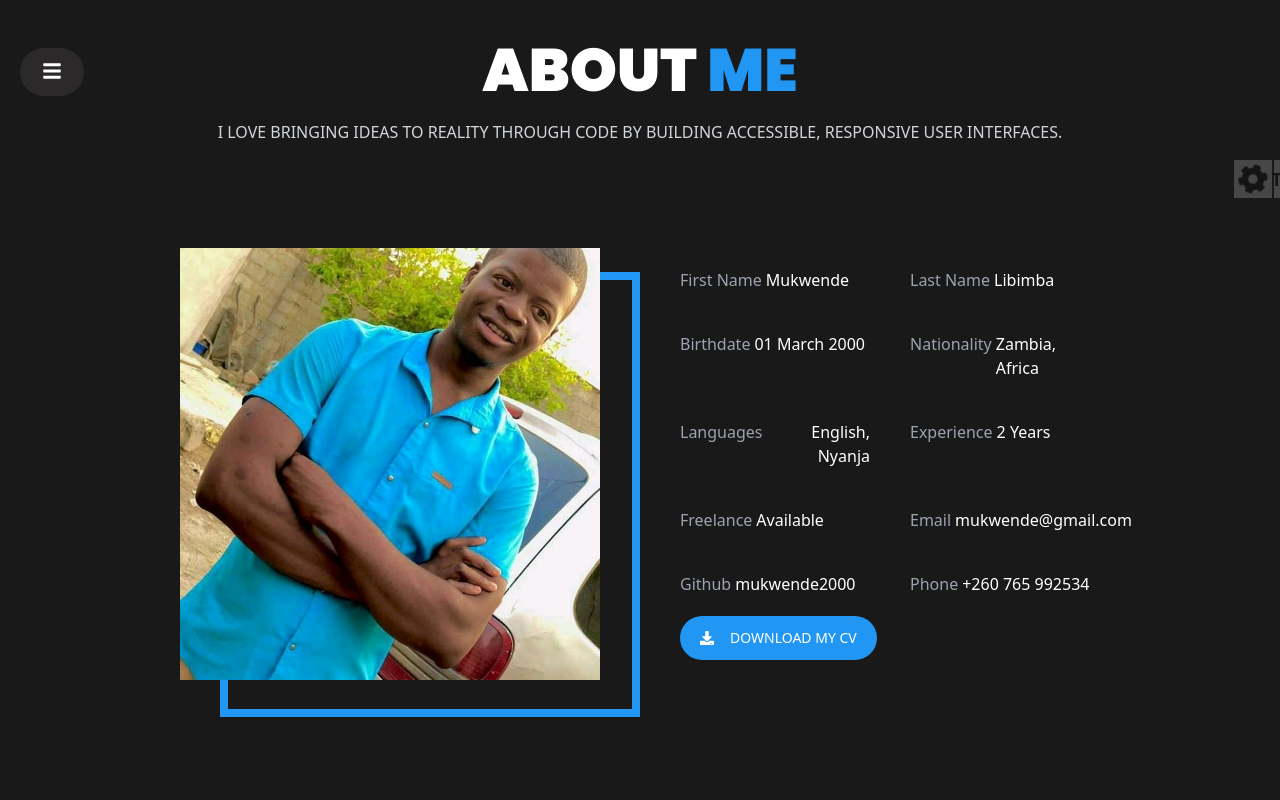
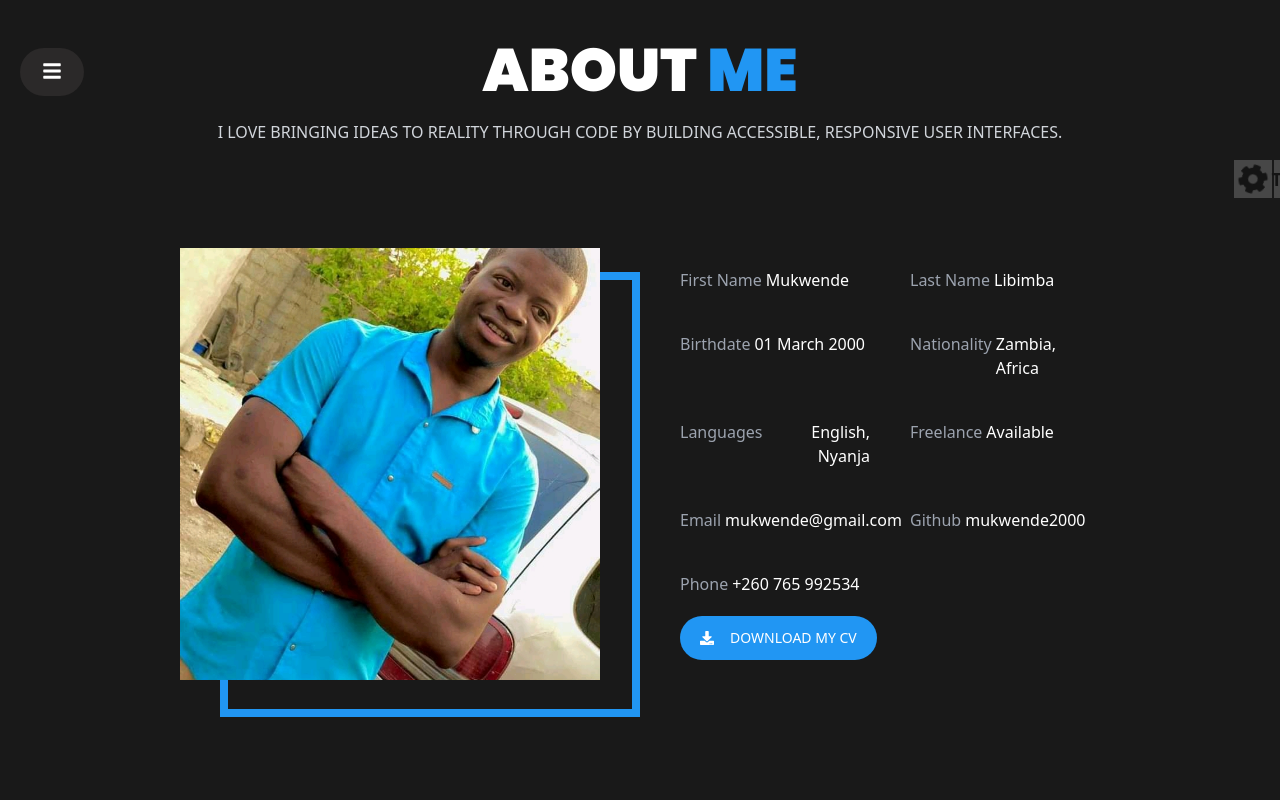
Before and after one commit to mukwende2000/portfolio, a React (Vite) app: page /about in a window 1280 px wide. Shown: the top 800 px of the page. Built offline with nearby package versions, Linux system fonts and the light colour scheme.

Commit message:
remove experience from the details

```diff
--- a/src/data/details.ts
+++ b/src/data/details.ts
@@ -28,27 +28,24 @@ const details: Detail[] = [
     value: "English, Nyanja",
     textRight: true,
   },
-  {
-    property: "Experience",
-    value: "2 Years",
-  },
+
   {
     property: "Freelance",
     value: "Available",
-    textRight: true,
   },
   {
     property: "Email",
     value: "mukwende@gmail.com",
+    textRight: true,
   },
   {
     property: "Github",
     value: "mukwende2000",
-    textRight: true,
   },
   {
     property: "Phone",
     value: "+260 765 992534",
+    textRight: true,
   },
 ];
 
```
